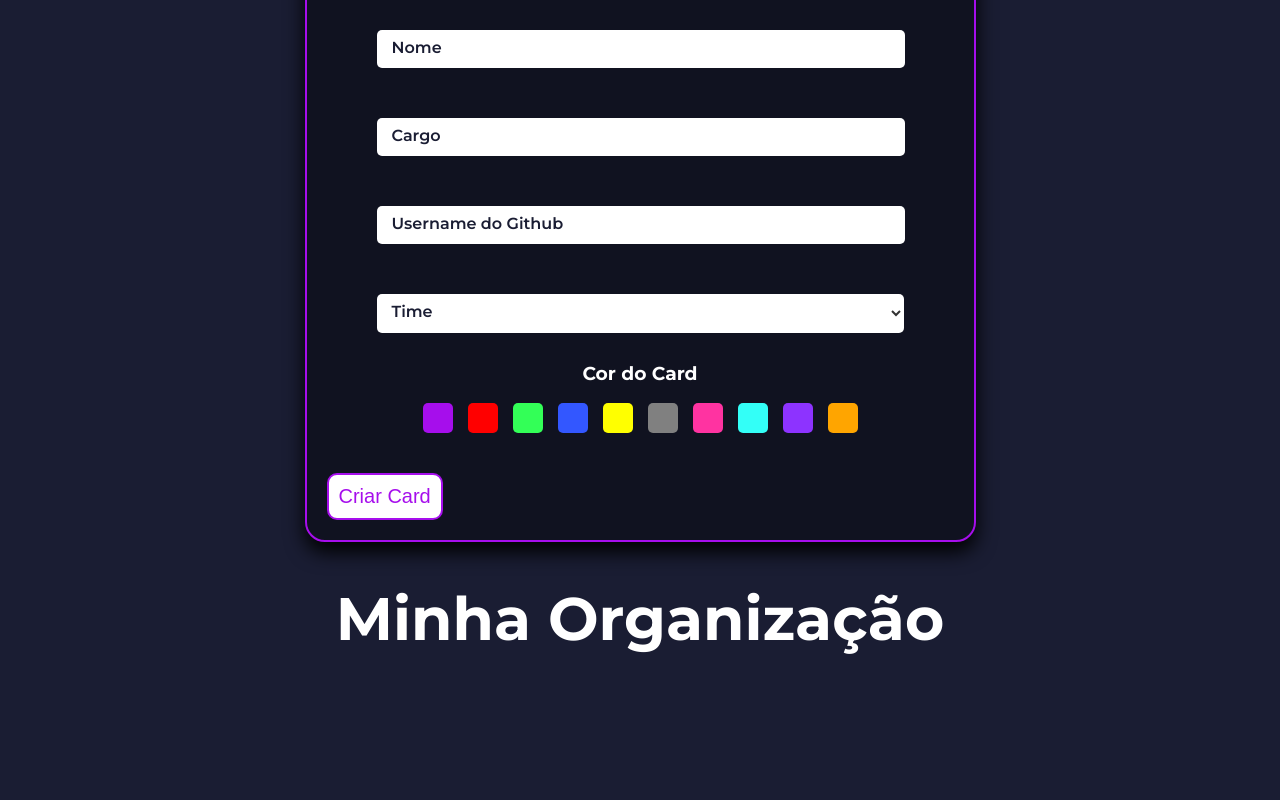
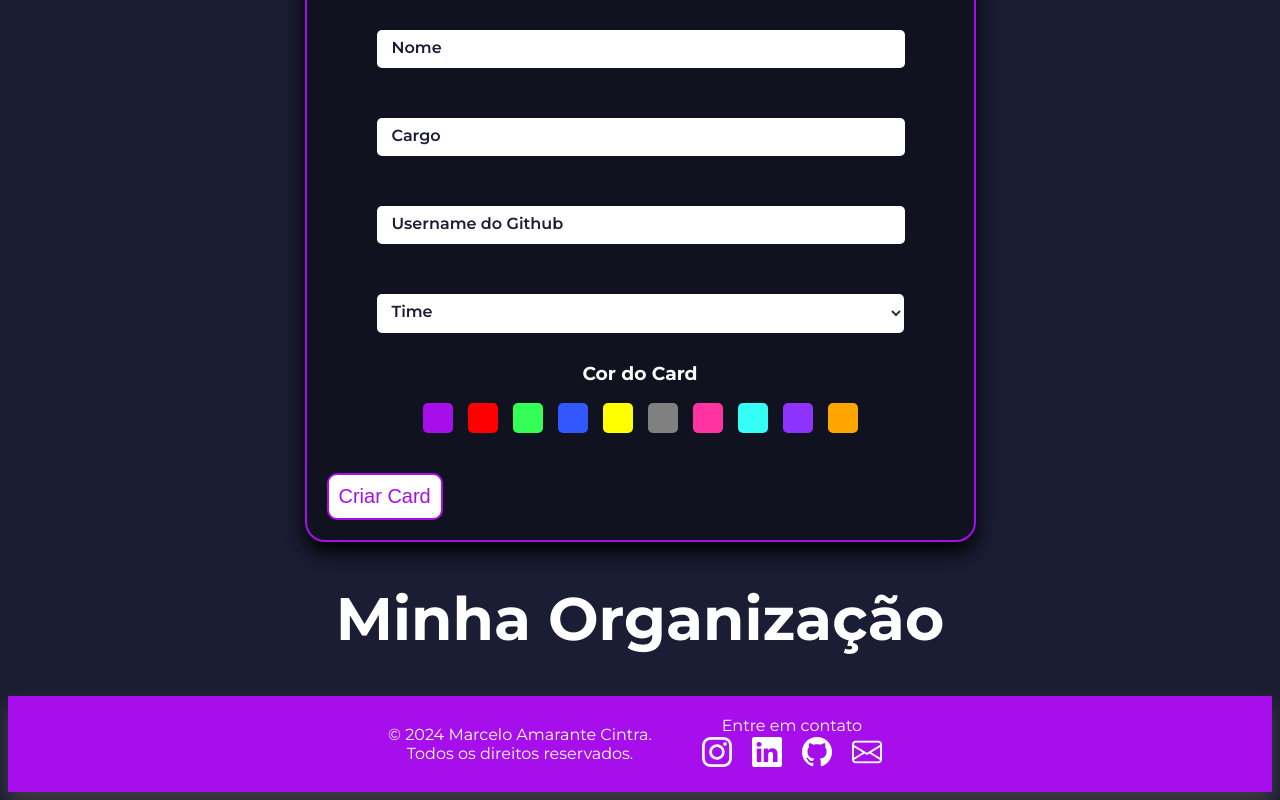
Before and after one commit to MaCintr/react-organo, a React (Create React App) app: page / in a window 1280 px wide. Shown: the part 521-1321 px from the top of the page. Before the commit the page ends 1217 px from the top, so only its background shows below. Built offline with nearby package versions, Linux system fonts and the light colour scheme.

Commit message:
FooterComponent criado

```diff
--- a/src/App.js
+++ b/src/App.js
@@ -4,6 +4,7 @@ import Banner from './components/Banner';
 import Form from './components/Form';
 import TeamContainer from './components/TeamContainer';
 import ThemeSelector from './components/ThemeSelector';
+import FooterComponent from './components/FooterComponent';
 
 function App() {
 
@@ -78,6 +79,7 @@ function App() {
           )}
           onDeleteColaborator={onDeleteColaborator}
         />)}
+        <FooterComponent temaState={temaState} secondTemaState={secondTemaState}/>
     </div>
   );
 }
--- /dev/null
+++ b/src/components/FooterComponent/FooterComponent.css
@@ -0,0 +1,17 @@
+.footer {
+    display: flex;
+    text-align: center;
+    justify-content: center;
+    align-items: center;
+    padding: 20px 0 20px 0;
+    box-shadow: 0px 10px 20px rgb(65, 65, 65);
+}
+
+.footer span {
+    margin: 0 20px 0 20px;
+}
+
+.footer i {
+    margin: 0 10px 0 10px;
+    cursor: pointer;
+}
--- a/src/components/FooterComponent/index.js
+++ b/src/components/FooterComponent/index.js
@@ -0,0 +1,23 @@
+import './FooterComponent.css'
+
+const FooterComponent = (props) => {
+
+    var estiloIcone = { color: props.temaState === '#bfbfbf' ? '#101220' : 'white' }
+
+    return (
+        <footer className='footer'
+            style={{
+                backgroundColor: props.temaState,
+                color: props.temaState === '#bfbfbf' ? '#101220' : 'white',
+            }}>
+            <span>&copy; 2024 Marcelo Amarante Cintra.<br/>Todos os direitos reservados.</span>
+            <span className='socials'>Entre em contato<br/>
+                <i style={estiloIcone} className="bi bi-instagram"></i>
+                <i style={estiloIcone} className="bi bi-linkedin"></i>
+                <i style={estiloIcone} className="bi bi-github"></i>
+                <i style={estiloIcone} className="bi bi-envelope"></i></span>
+        </footer>
+    )
+}
+
+export default FooterComponent
```
Also changed, not shown: src/components/FooterComponent/FootComponent.css (deleted).
